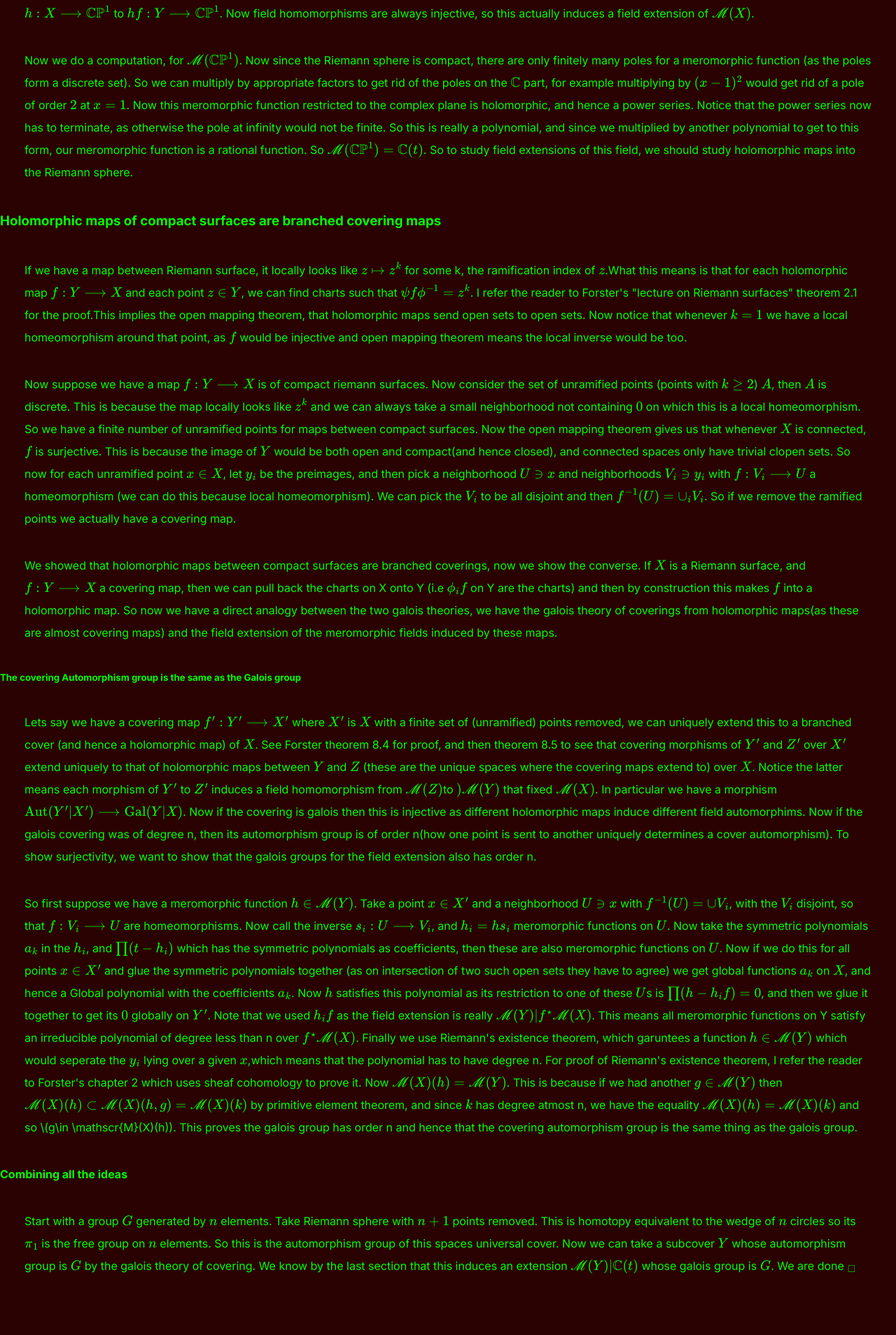
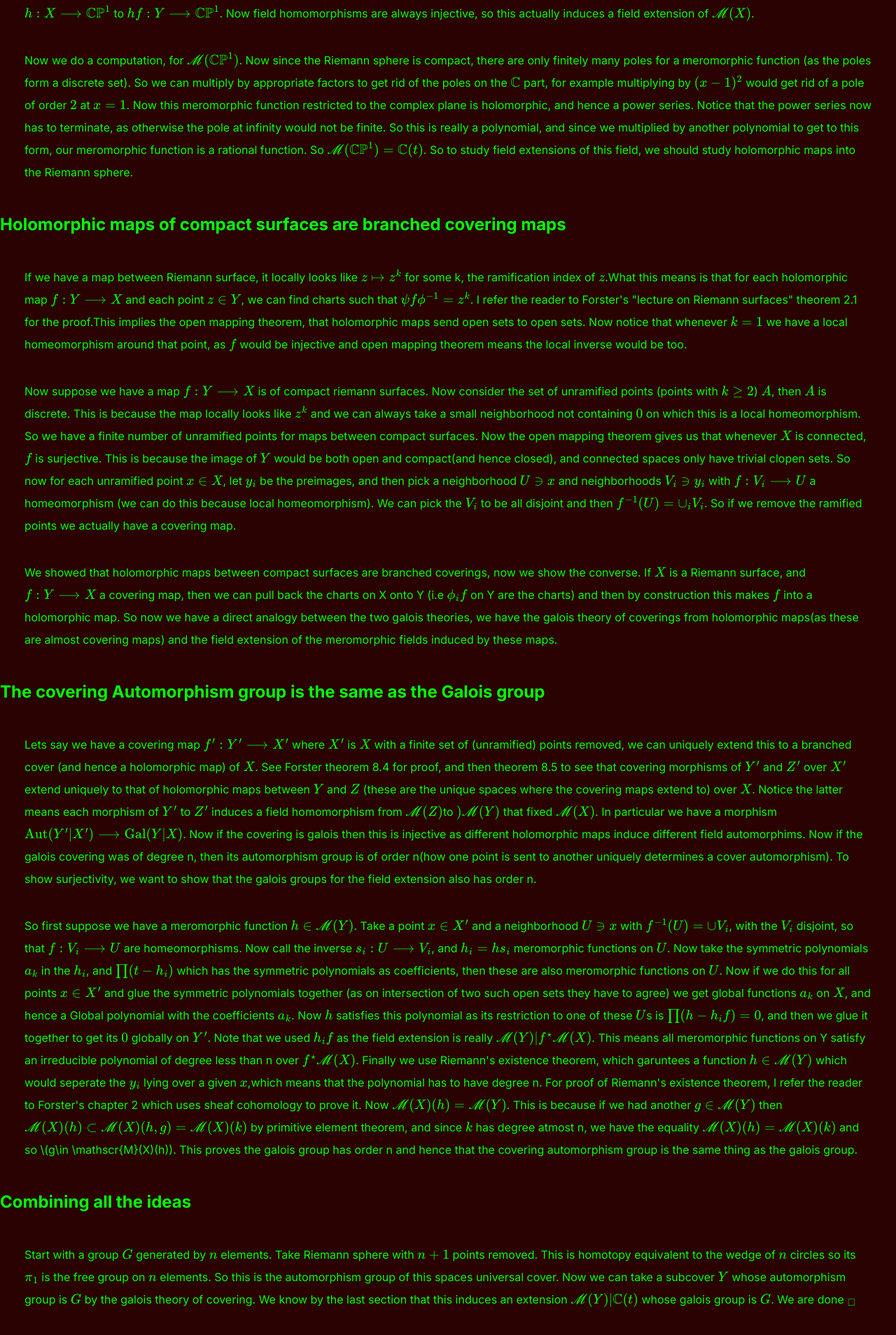
Before and after one commit to UlisseMini/JohnDS1234.github.io, a Jekyll site: the page built from _posts/2021-10-31-The-Inverse-Galois-Problem-over-C(t).md, in a window 1280 px wide. Shown: the part 3369-5277 px from the top of the page at 70% size. Built offline with Jekyll 4.4.1, drawn with Linux system fonts in a browser that asks for light colours; our own code applies the rules of GitHub Pages for plain Markdown files; formulas are drawn with MathJax 3; before the commit the page ends 5229 px from its top, so only the background shows below that.

Commit message:
Initial commit

```diff
--- a/_posts/2021-10-31-The-Inverse-Galois-Problem-over-C(t).md
+++ b/_posts/2021-10-31-The-Inverse-Galois-Problem-over-C(t).md
@@ -20,7 +20,7 @@
 
 </section>
 <section>
-<h2> Riemann surfaces and their function fields </h2>
+<h1> Riemann surfaces and their function fields </h1>
 <p>A riemann surface is a topological space \(X\), together with a collection of charts (called an atlas)\(\phi_i:U_i \longrightarrow V_i\) where \(U_i\) is an open subset of \(X\) and \(V_i\) an open subset of \(\mathbb{C}\) with \(\phi_i\) being a homeomorphism. This is to say that our space locally looks like the complex plane. We require the addition condition that for two charts \(\phi_i\) and \(\phi_j\) we should be able to transition holomorphically. That is to say \(\phi_i\phi_j^{-1}\) is a holomorphic map (which makes sense as this is a map between subsets of \(\mathbb{C}\). This condition exists to allow us to define holomorphic maps of riemann surfaces, I.e say a map \(f:X\longrightarrow \mathbb{C}\) is holomorphic if for each point has a chart with \(f\phi_i^{-1}\) is holomorphic. The transition maps being holomorphic means that if we had another chart around a point, we could simply transition to a chosen one holomorphically and this property would be preserved. We can similarly define a holomorphic map between two surfaces \(f:X\longrightarrow Y\) to be a map such that \(\phi_{yj} f \phi_{xi}^{-1}\) is always holomorphic. So we have essentially defined these surfaces that we can do complex analysis on. Now we say that two atlases on \(X\) are compatible if their union is also an atlas (i.e you can holomorphically tansition between the two atlases). Because of this when we talk about a Riemann surfaces, we just assume it has a maximal atlas on it.   </p>
 
 
@@ -34,7 +34,7 @@
 <p>Now we do a computation, for \(\mathscr{M}(\mathbb{CP}^1)\). Now since the Riemann sphere is compact, there are only finitely many poles for a meromorphic function (as the poles form a discrete set). So we can multiply by appropriate factors to get rid of the poles on the \(\mathbb{C}\) part, for example multiplying by \((x-1)^2\) would get rid of a pole of order \(2\) at \(x=1\). Now this meromorphic function restricted to the complex plane is holomorphic, and hence a power series. Notice that the power series now has to terminate, as otherwise the pole at infinity would not be finite. So this is really a polynomial, and since we multiplied by another polynomial to get to this form, our meromorphic function is a rational function. So \(\mathscr{M}(\mathbb{CP}^1)=\mathbb{C}(t)\). So to study field extensions of this field, we should  study holomorphic maps into the Riemann sphere.</p></section>
 
 <section>
-<h3> Holomorphic maps of compact surfaces are branched covering maps</h3>
+<h1> Holomorphic maps of compact surfaces are branched covering maps</h1>
 <p> If we have a map between Riemann surface, it locally looks like \(z\mapsto z^k\) for some k, the ramification index of \(z\).What this means is that for each holomorphic map \(f:Y\longrightarrow X\) and each point \(z\in Y\), we can find charts such that \(\psi f\phi^{-1}=z^k\). I refer the reader to Forster's "lecture on Riemann surfaces" theorem 2.1 for the proof.This implies the open mapping theorem, that holomorphic maps send open sets to open sets. Now notice that whenever \(k=1\) we have a local homeomorphism around that point, as \(f\) would be injective and open mapping theorem means the local inverse would be too.</p>
 
 <p> Now suppose we have a map \(f:Y\longrightarrow X\) is of compact riemann surfaces. Now consider the set of unramified points (points with \(k\geq 2\)) \(A\), then \(A\) is discrete. This is because the map locally looks like \(z^k\) and we can always take a small neighborhood not containing \(0\) on which this is a local homeomorphism. So we have a finite number of unramified points for maps between compact surfaces. Now the open mapping theorem gives us that whenever \(X\) is connected, \(f\) is surjective. This is because the image of \(Y\) would be both open and compact(and hence closed), and connected spaces only have trivial clopen sets. So now for each unramified point \(x\in X\), let \(y_i\) be the preimages, and then pick a neighborhood \(U\ni x\) and neighborhoods \(V_i\ni y_i\) with \(f:V_i \longrightarrow U\) a homeomorphism (we can do this because local homeomorphism). We can pick the \(V_i\) to be all disjoint and then \(f^{-1}(U)=\cup_i V_i\). So if we remove the ramified points we actually have a covering map. </p>
@@ -43,7 +43,7 @@
 </section>
 
 <section>
-<h5>The covering Automorphism group is the same as the Galois group</h5>
+<h1>The covering Automorphism group is the same as the Galois group</h1>
 
 <p> Lets say we have a covering map \(f':Y'\longrightarrow X'\) where \(X'\) is \(X\) with a finite set of (unramified) points removed, we can uniquely extend this to a branched cover (and hence a holomorphic map) of \(X\). See Forster theorem 8.4 for proof, and then theorem 8.5 to see that covering morphisms of \(Y'\) and \(Z'\) over \(X'\) extend uniquely to that of holomorphic maps between \(Y\) and \(Z\) (these are the unique spaces where the covering maps extend to) over \(X\). Notice the latter means each morphism of \(Y'\) to \(Z'\) induces a field homomorphism from \(\mathscr{M}(Z)\)to \()\mathscr{M}(Y)\) that fixed \(\mathscr{M}(X)\). In particular we have a morphism \(\text{Aut}(Y'|X')\longrightarrow \text{Gal}(Y|X)\). Now if the covering is galois then this is injective as different holomorphic maps induce different field automorphims. Now if the galois covering was of degree n, then its automorphism group is of order n(how one point is sent to another uniquely determines a cover automorphism). To show surjectivity, we want to show that the galois groups for the field extension also has order n.  </p>
 
@@ -51,7 +51,7 @@
 </section>
 
 <section>
-<h4> Combining all the ideas </h4>
+<h1> Combining all the ideas </h1>
 
 <p>Start with a group \(G\) generated by \(n\) elements. Take Riemann sphere with \(n+1\) points removed. This is homotopy equivalent to the wedge of \(n\) circles so its \(\pi_1\) is the free group on \(n\) elements. So this is the automorphism group of this spaces universal cover. Now we can take a subcover \(Y\) whose automorphism group is \(G\) by the galois theory of covering. We know by the last section that this induces an extension \(\mathscr{M}(Y)|\mathbb{C}(t)\) whose galois group is \(G\). We are done \(_\square\) </p>
 </section>
```
Also changed, not shown: 2 other files.
